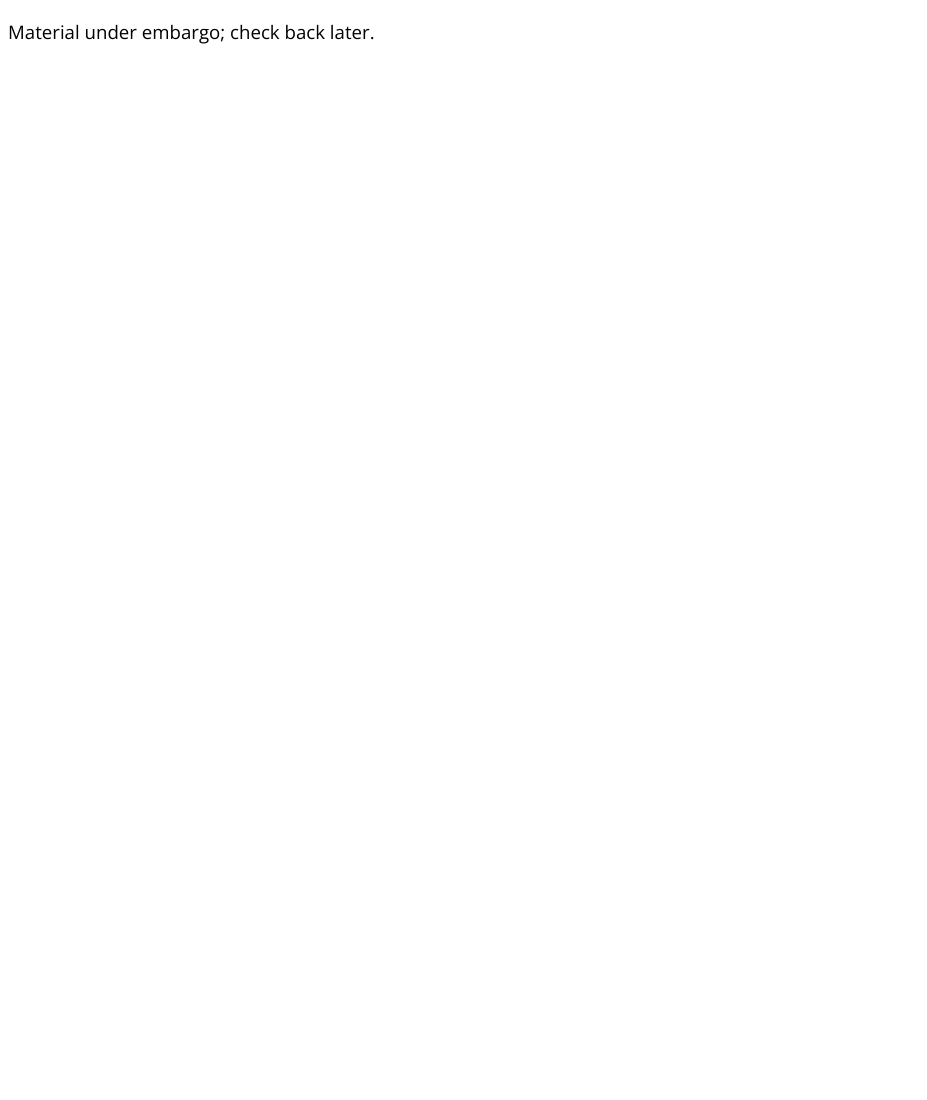
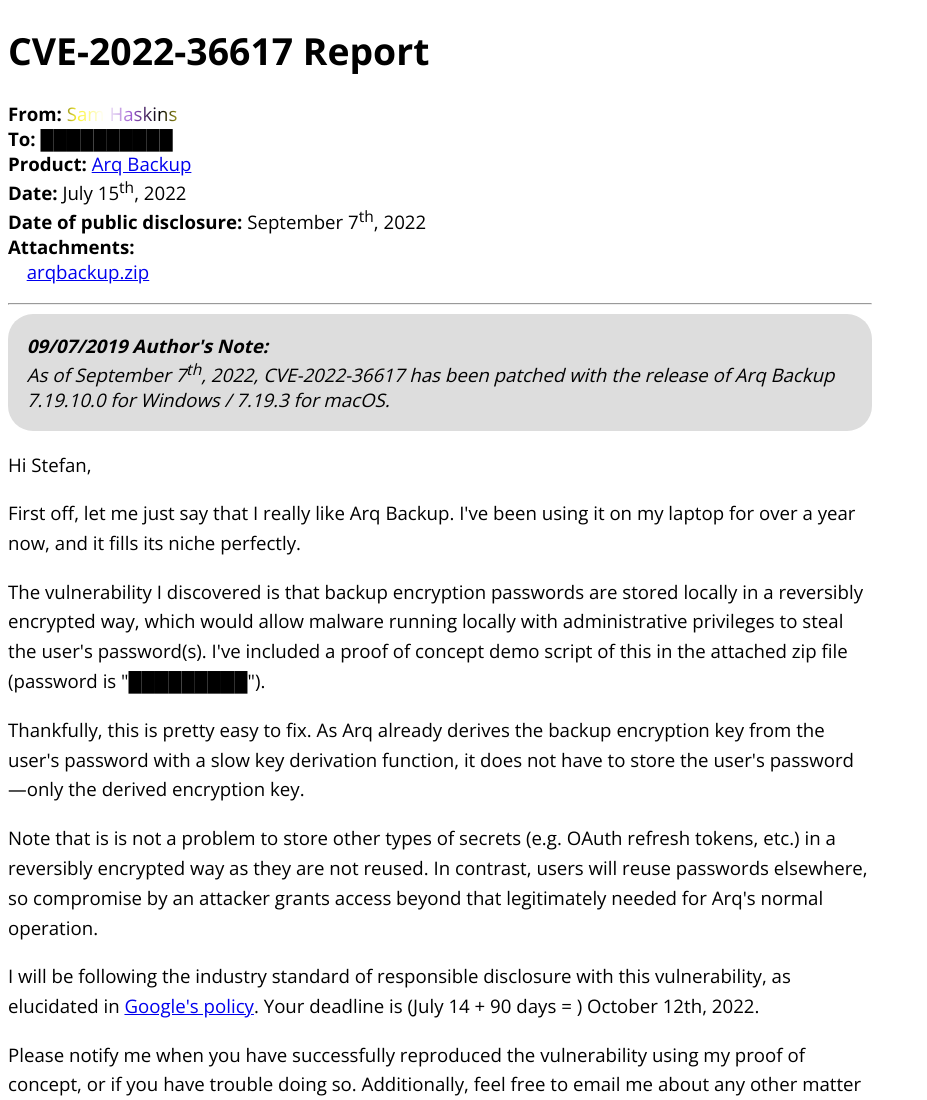
Before and after one commit to startrekdude/startrekdude.github.io, a plain HTML site: page arqbackup.html in a window 1280 px wide. Shown: the top 1100 px of the page, without its empty margins (0-927 px from the left). Before the commit the page ends 800 px from the top, so only its background shows below. Drawn offline with nearby package versions, Linux system fonts and the light colour scheme.

Commit message:
CVE-2022-36617 public disclosure

```diff
--- a/arqbackup.html
+++ b/arqbackup.html
@@ -1,19 +1,112 @@
 <!DOCTYPE html>
 
-<html lang="en">
+<html>
 	<head>
-		<meta charset="utf-8">
-		<meta name="viewport" content="width=device-width, initial-scale=1.0">
-		<title>Arq Backup</title>
-		<link href="https://fonts.googleapis.com/css2?family=Open+Sans&display=swap" rel="stylesheet">
+		<meta charset="UTF-8" />
+		<title>CVE-2022-36617</title>
+		<link href="https://fonts.googleapis.com/css?family=Open+Sans:400,700" rel="stylesheet" />
 		<style>
 			body {
-				font-family: "Open Sans", sans-serif;
 				font-size: 14pt;
+				font-family: 'Open Sans', sans-serif;
+			}
+			#content-container {
+				max-width: 864px;
+			}
+			#message-body, #timeline {
+				line-height: 1.6;
+			}
+			#authors-note {
+				background-color: #DDD;
+				border-radius: 25px;
+				font-style: italic;
+				padding-top: 14pt;
+				padding-bottom: 14pt;
+				padding-left: 14pt;
+			}
+			#author {
+				color: transparent;
+				background-image: linear-gradient(to right, black 1px, #fcf434, white, #9c59d1, black, #fcf434, white, #9c59d1, black);
+				background-size: 200%;
+				animation: aesthetic 6s linear infinite;
+				background-clip: text;
+				-webkit-background-clip: text;
+			}
+			@keyframes aesthetic {
+				0% { background-position: 200%; }
+				100% { background-position: 100%; }
 			}
 		</style>
 	</head>
 	<body>
-		<p>Material under embargo; check back later.</p>
+		<div id="content-container">
+			<h1>CVE-2022-36617 Report</h1>
+			<p>
+				<b>From:</b> <span id="author">Sam Haskins</span><br/>
+				<b>To:</b> ██████████<br/>
+				<b>Product:</b> <a href="https://www.arqbackup.com/" target="_blank">Arq Backup</a><br/>
+				<b>Date:</b> July 15<sup>th</sup>, 2022<br/>
+				<b>Date of public disclosure:</b> September 7<sup>th</sup>, 2022<br/>
+				<b>Attachments:</b><br/>
+				&emsp;<a href="arqbackup.zip" target="_blank">arqbackup.zip</a>
+			</p>
+			<hr/>
+			<div id="authors-note">
+				<b>09/07/2019 Author's Note:</b><br/>
+				As of September 7<sup>th</sup>, 2022, CVE-2022-36617 has been patched with the release of Arq Backup 7.19.10.0 for Windows /
+				7.19.3 for macOS.
+			</div>
+			<div id="message-body">
+				<p>Hi Stefan,</p>
+				<p>
+					First off, let me just say that I really like Arq Backup.
+					I've been using it on my laptop for over a year now, and it fills its niche perfectly.
+				</p>
+				<p>
+					The vulnerability I discovered is that backup encryption passwords are stored locally in a reversibly encrypted way, which would
+					allow malware running locally with administrative privileges to steal the user's password(s). I've included a proof of concept
+					demo script of this in the attached zip file (password is "█████████").
+				</p>
+				<p>
+					Thankfully, this is pretty easy to fix. As Arq already derives the backup encryption key from the user's password with a slow
+					key derivation function, it does not have to store the user's password&mdash;only the derived encryption key.
+				</p>
+				<p>
+					Note that is is not a problem to store other types of secrets (e.g. OAuth refresh tokens, etc.) in a reversibly encrypted way as
+					they are not reused. In contrast, users will reuse passwords elsewhere, so compromise by an attacker grants access beyond that
+					legitimately needed for Arq's normal operation.
+				</p>
+				<p>
+					I will be following the industry standard of responsible disclosure with this vulnerability, as elucidated in
+					<a href="https://about.google/appsecurity/">Google's policy</a>.
+					Your deadline is (July 14 + 90 days = ) October 12th, 2022.
+				</p>
+				<p>
+					Please notify me when you have successfully reproduced the vulnerability using my proof of concept, or if you have trouble doing
+					so. Additionally, feel free to email me about any other matter in connection with my report; I'm here to help.
+				</p>
+				<p>Thank you for your time.</p>
+				<p>
+					Kind regards,<br/>
+					Sam Haskins
+				</p>
+			</div>
+			<hr/>
+			<div id="timeline">
+				<b>Timeline:</b><br/>
+				(America/Toronto time zone)<br/>
+				<b>July 11<sup>th</sup>, 2022:</b> Vulnerability discovered.<br/>
+				<b>July 13<sup>th</sup>, 2022:</b> Initial contact made with vendor via support email.<br/>
+				<b>July 15<sup>th</sup>, 2022:</b> Report submitted to vendor.<br/>
+				<b>July 20<sup>th</sup>, 2022:</b> Contacted by vendor president.<br/>
+				<b>July 20-28, 2022:</b> Vulnerability acknowledged by vendor.<br/>
+				<b>July 21<sup>st</sup>, 2022:</b> CVE requested.<br/>
+				<b>August 10<sup>th</sup>, 2022:</b> Notified by vendor that a patch was developed.<br/>
+				<b>September 2<sup>nd</sup>, 2022:</b> Assigned CVE-2022-36617. <br/>
+				<b>September 6<sup>th</sup>, 2022:</b> Patched version released. <br/>
+				<b>September 7<sup>th</sup>, 2022:</b> Report published. <br/>
+				<b>October 12<sup>th</sup>, 2022:</b> 90 days public disclosure deadline.<br/>
+			</div>
+		</div>
 	</body>
 </html>
```
Also changed, not shown: 1 other file.
